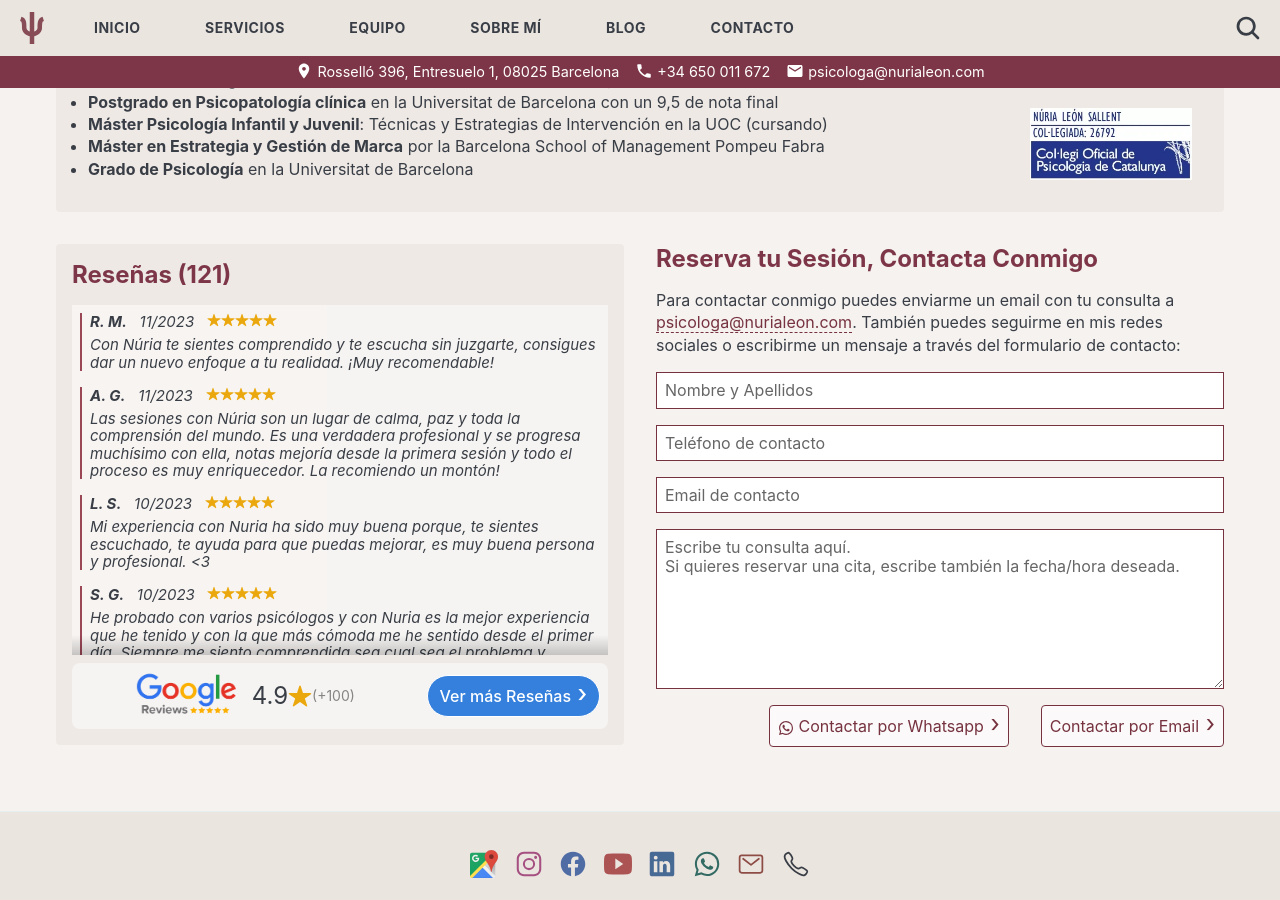
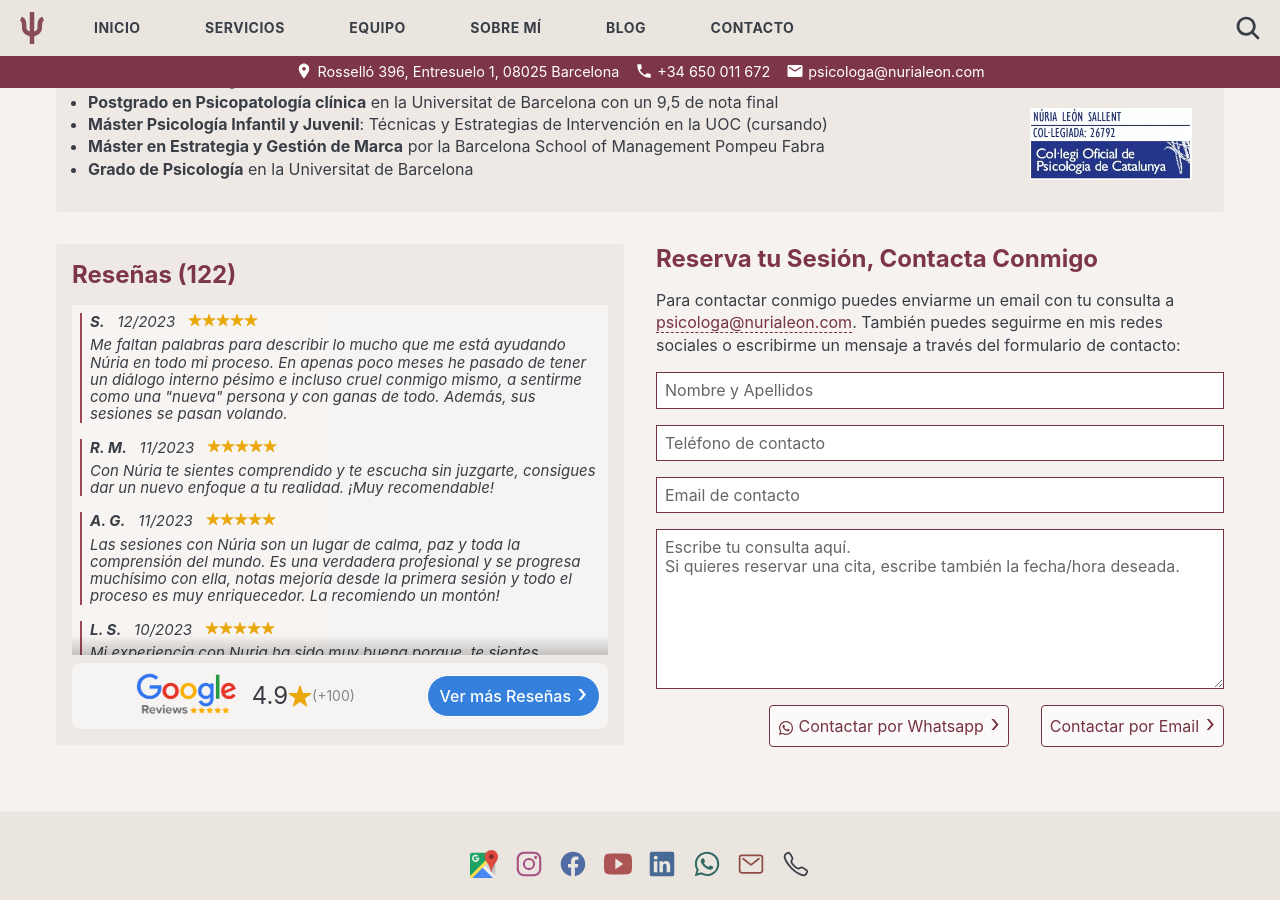
Before and after one commit to nurialeonsallent/nurialeon.com, a Jekyll site: the page built from _pages/home.md, in a window 1280 px wide and 900 px high, scrolled down 710 px. Built offline with Jekyll 4.4.1, drawn with Linux system fonts in a browser that asks for light colours.

Commit message:
Update reviews.yml

```diff
--- a/_data/reviews.yml
+++ b/_data/reviews.yml
@@ -1,3 +1,8 @@
+- name: S.
+  score: 5
+  date: 12/2023
+  text: Me faltan palabras para describir lo mucho que me está ayudando Núria en todo mi proceso. En apenas poco meses  he pasado de tener un diálogo interno pésimo e incluso cruel conmigo mismo, a sentirme como una "nueva" persona y con ganas de todo. Además, sus sesiones se pasan volando.
+
 - name: R. M.
   score: 5
   date: 11/2023
```
